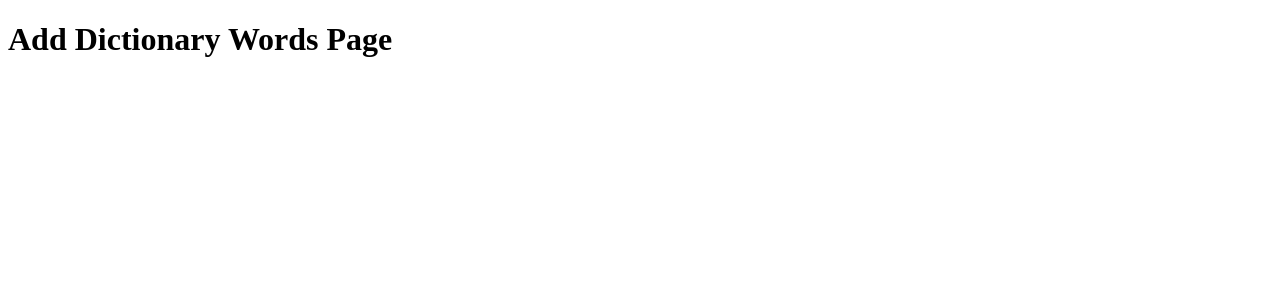
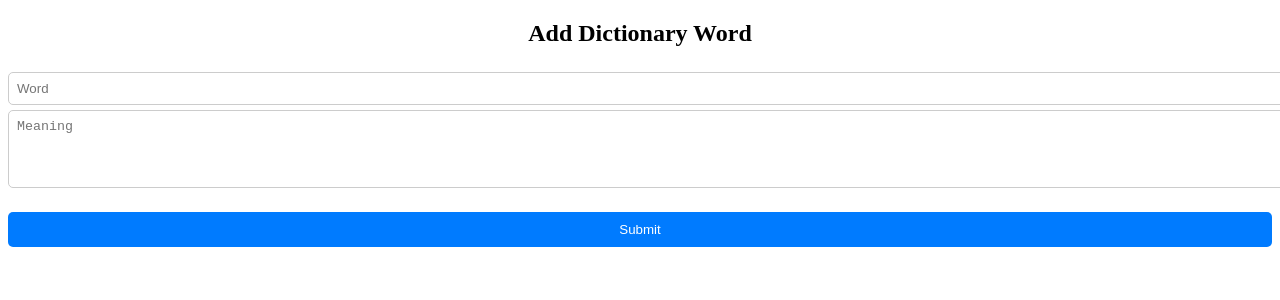
Before and after one commit to optimus-prime-01/IAF, a React (Create React App) app in the folder VayuReader_AdminDashboard/frontend/: page /dictionary in a window 1280 px wide. Shown: the top 300 px of the page. Built offline with nearby package versions, Linux system fonts and the light colour scheme.

Commit message:
Update AddDictionaryWords.js

```diff
--- a/VayuReader_AdminDashboard/frontend/src/components/AddDictionaryWords.js
+++ b/VayuReader_AdminDashboard/frontend/src/components/AddDictionaryWords.js
@@ -1,4 +1,58 @@
-import React from 'react';
+import React, { useState } from 'react';
+import axios from 'axios';
+
 export default function AddDictionaryWords() {
-  return <h1 className="p-10">Add Dictionary Words Page</h1>;
+  const [word, setWord] = useState('');
+  const [meaning, setMeaning] = useState('');
+  const [message, setMessage] = useState('');
+
+  const handleSubmit = async (e) => {
+    e.preventDefault();
+    try {
+      const res = await axios.post('http://localhost:5000/api/dictionary', {
+        word,
+        meaning
+      });
+      setMessage(res.data.msg);
+      setWord('');
+      setMeaning('');
+    } catch (err) {
+      setMessage('Failed to submit');
+    }
+  };
+
+  return (
+    <div className="min-h-screen flex items-center justify-center bg-gradient-to-br from-blue-50 to-blue-200 px-4">
+
+      <form onSubmit={handleSubmit} className="bg-white shadow-xl p-8 rounded-xl w-full max-w-md space-y-6">
+        <h2 className="text-2xl font-bold text-center">Add Dictionary Word</h2>
+
+        <input
+          type="text"
+          value={word}
+          onChange={(e) => setWord(e.target.value)}
+          placeholder="Word"
+          className="w-full border border-gray-300 p-3 rounded-lg focus:outline-none focus:ring focus:ring-yellow-300"
+          required
+        />
+        <textarea
+          value={meaning}
+          onChange={(e) => setMeaning(e.target.value)}
+          placeholder="Meaning"
+          className="w-full border border-gray-300 p-3 rounded-lg focus:outline-none focus:ring focus:ring-yellow-300"
+          rows={4}
+          required
+        />
+
+        <button
+          type="submit"
+          className="w-full bg-blue-600 hover:bg-blue-700 text-white font-semibold py-2 rounded-lg transition duration-200"
+        >
+          Submit
+        </button>
+
+        {message && <p className="text-center text-green-600 font-medium">{message}</p>}
+      </form>
+    </div>
+  );
 }
```
